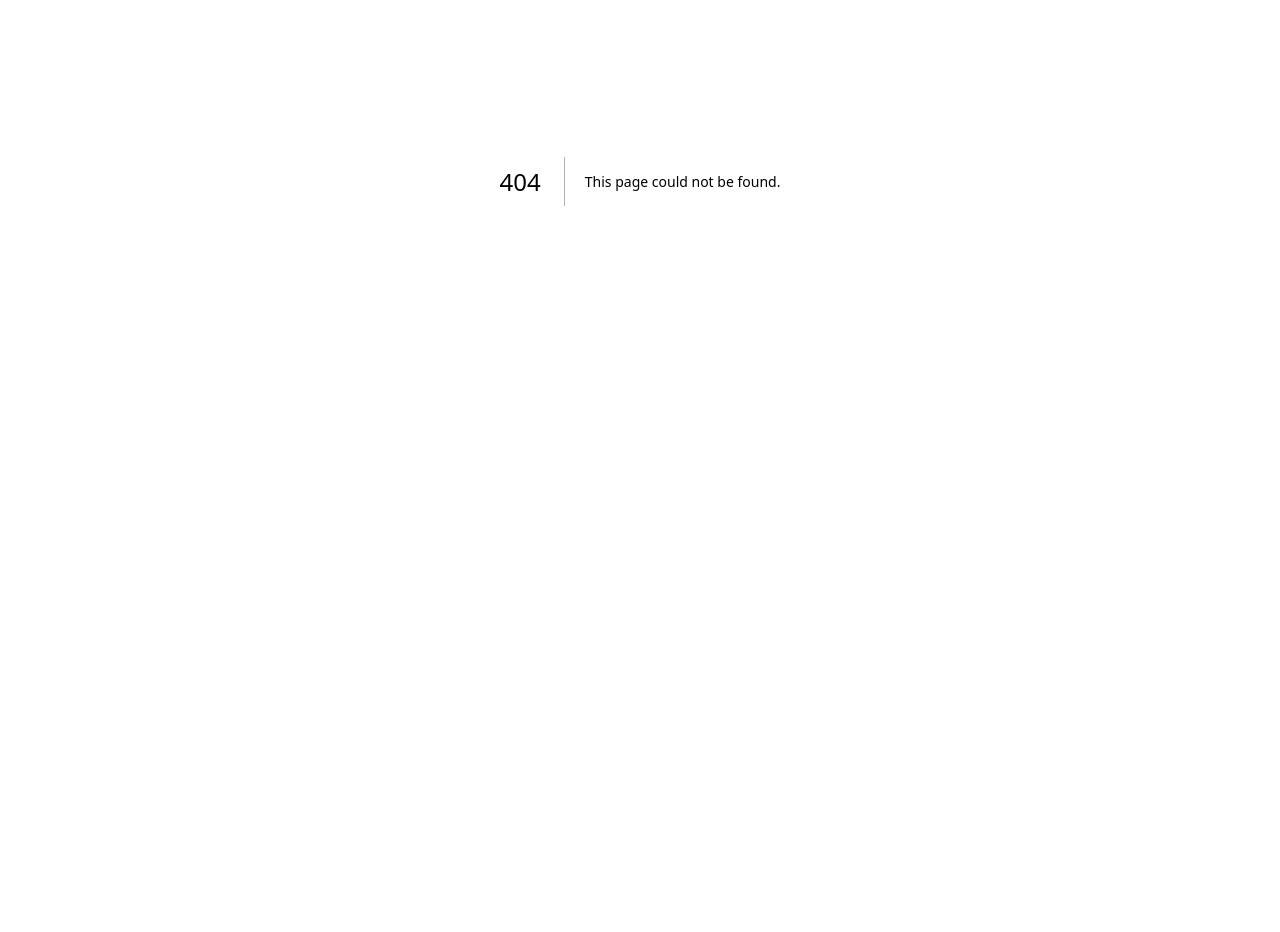
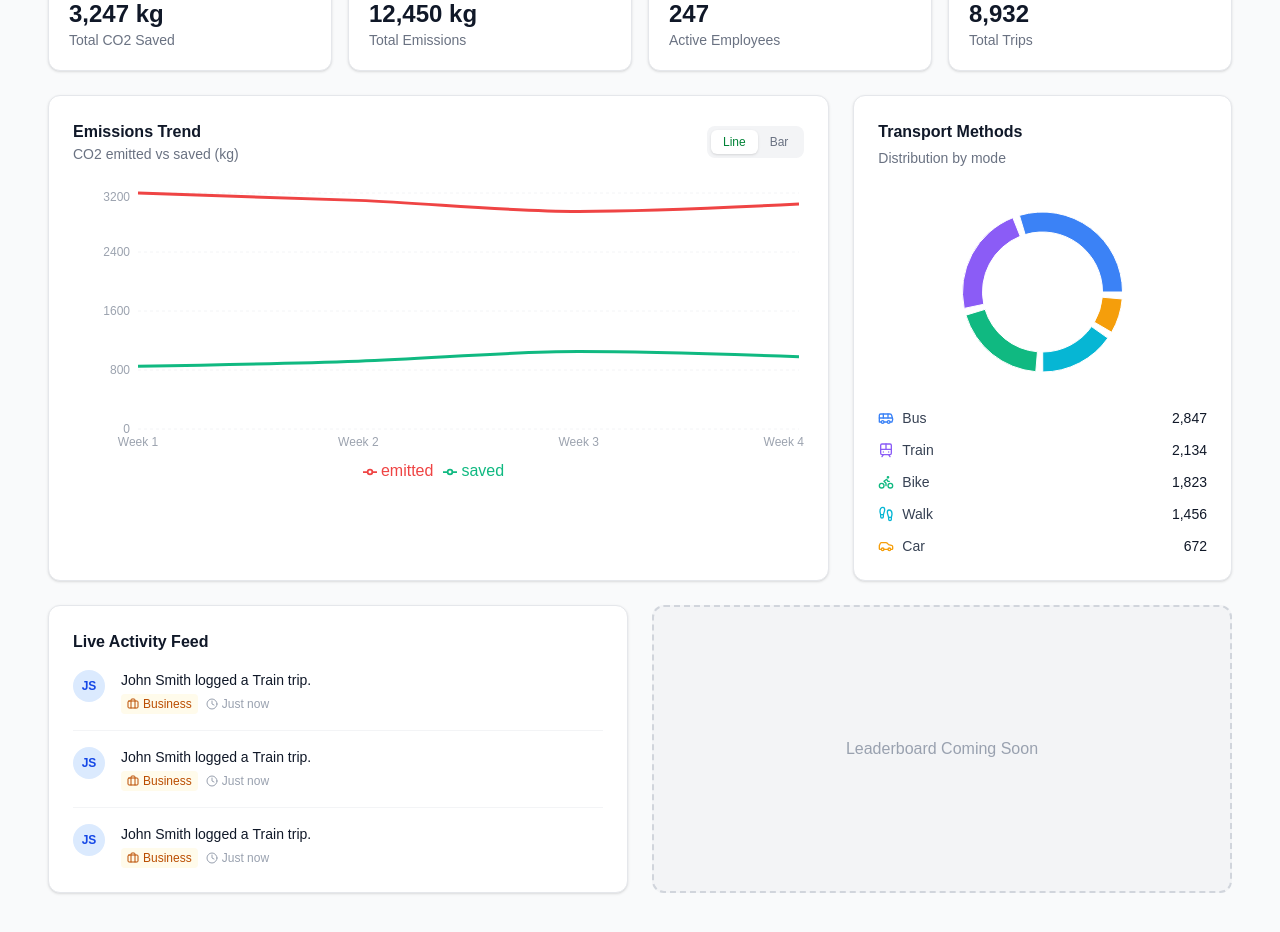
Before and after one commit to Eco-Navigation/FinalSubmissionGroupA, a Next.js app in the folder website/: page /company in a window 1280 px wide. Before the commit this address had no page. Shown: the part 280-1212 px from the top of the page. Before the commit the page ends 861 px from the top, so only its background shows below. Built offline with nearby package versions, Linux system fonts and the light colour scheme.

Commit message:
Initialise company dashboard page.

```diff
--- /dev/null
+++ b/website/app/company/page.tsx
@@ -0,0 +1,43 @@
+'use client';
+
+import React from 'react';
+import { CompanyStats, RecentActivity } from '@/components/CompanyInfo';
+import { EmissionsChart, TransportBreakdown } from '@/components/CompanyCharts';
+
+export default function CompanyDashboard() {
+  return (
+    <main className="min-h-screen bg-gray-50 p-6 md:p-12">
+      <div className="max-w-7xl mx-auto">
+
+        {/* Header */}
+        <div className="mb-8">
+          <h1 className="text-3xl font-bold text-gray-900">Company Overview</h1>
+          <p className="text-gray-600 mt-1">Global mobility metrics and sustainability targets.</p>
+        </div>
+
+        {/* 1. Key Metrics Cards */}
+        <CompanyStats />
+
+        {/* 2. Charts Grid */}
+        <div className="grid grid-cols-1 lg:grid-cols-3 gap-6 mb-6">
+          <div className="lg:col-span-2 h-full">
+            <EmissionsChart />
+          </div>
+          <div className="h-full">
+            <TransportBreakdown />
+          </div>
+        </div>
+
+        {/* 3. Bottom Grid */}
+        <div className="grid grid-cols-1 lg:grid-cols-2 gap-6">
+          <RecentActivity />
+          {/* Placeholder for future module (e.g. Leaderboard or Map) */}
+          <div className="bg-gray-100 rounded-xl border-2 border-dashed border-gray-300 p-6 flex items-center justify-center text-gray-400">
+            Leaderboard Coming Soon
+          </div>
+        </div>
+
+      </div>
+    </main>
+  );
+}
--- /dev/null
+++ b/website/components/CompanyCharts.tsx
@@ -0,0 +1,127 @@
+'use client';
+
+import React, { useState } from 'react';
+import {
+  LineChart, Line, BarChart, Bar, PieChart, Pie, Cell,
+  XAxis, YAxis, CartesianGrid, Tooltip, Legend, ResponsiveContainer
+} from 'recharts';
+import { Bus, Bike, Train, Car, Footprints } from 'lucide-react';
+
+// --- Data ---
+const emissionsData = [
+  { period: 'Week 1', emitted: 3200, saved: 850 },
+  { period: 'Week 2', emitted: 3100, saved: 920 },
+  { period: 'Week 3', emitted: 2950, saved: 1050 },
+  { period: 'Week 4', emitted: 3050, saved: 980 },
+];
+
+const transportData = [
+  { name: 'Bus', value: 2847, color: '#3b82f6', icon: Bus },
+  { name: 'Train', value: 2134, color: '#8b5cf6', icon: Train },
+  { name: 'Bike', value: 1823, color: '#10b981', icon: Bike },
+  { name: 'Walk', value: 1456, color: '#06b6d4', icon: Footprints },
+  { name: 'Car', value: 672, color: '#f59e0b', icon: Car },
+];
+
+export function EmissionsChart() {
+  const [chartType, setChartType] = useState<'line' | 'bar'>('line');
+
+  return (
+    <div className="bg-white rounded-xl p-6 shadow-sm border border-gray-200 h-full">
+      <div className="flex justify-between items-center mb-6">
+        <div>
+          <h3 className="font-semibold text-gray-900">Emissions Trend</h3>
+          <p className="text-sm text-gray-500">CO2 emitted vs saved (kg)</p>
+        </div>
+        <div className="flex bg-gray-100 rounded-lg p-1">
+          {['line', 'bar'].map((type) => (
+            <button
+              key={type}
+              onClick={() => setChartType(type as 'line' | 'bar')}
+              className={`px-3 py-1 rounded-md text-xs font-medium capitalize transition-all ${
+                chartType === type ? 'bg-white text-green-700 shadow-sm' : 'text-gray-500 hover:text-gray-700'
+              }`}
+            >
+              {type}
+            </button>
+          ))}
+        </div>
+      </div>
+
+      <div className="h-[300px] w-full">
+        <ResponsiveContainer width="100%" height="100%">
+          {chartType === 'line' ? (
+            <LineChart data={emissionsData}>
+              <CartesianGrid strokeDasharray="3 3" vertical={false} stroke="#f3f4f6" />
+              <XAxis dataKey="period" stroke="#9ca3af" fontSize={12} tickLine={false} axisLine={false} />
+              <YAxis stroke="#9ca3af" fontSize={12} tickLine={false} axisLine={false} />
+              <Tooltip
+                contentStyle={{ borderRadius: '8px', border: 'none', boxShadow: '0 4px 6px -1px rgb(0 0 0 / 0.1)' }}
+              />
+              <Legend />
+              <Line type="monotone" dataKey="emitted" stroke="#ef4444" strokeWidth={3} dot={false} />
+              <Line type="monotone" dataKey="saved" stroke="#10b981" strokeWidth={3} dot={false} />
+            </LineChart>
+          ) : (
+            <BarChart data={emissionsData}>
+              <CartesianGrid strokeDasharray="3 3" vertical={false} stroke="#f3f4f6" />
+              <XAxis dataKey="period" stroke="#9ca3af" fontSize={12} tickLine={false} axisLine={false} />
+              <YAxis stroke="#9ca3af" fontSize={12} tickLine={false} axisLine={false} />
+              <Tooltip
+                contentStyle={{ borderRadius: '8px', border: 'none', boxShadow: '0 4px 6px -1px rgb(0 0 0 / 0.1)' }}
+              />
+              <Legend />
+              <Bar dataKey="emitted" fill="#ef4444" radius={[4, 4, 0, 0]} />
+              <Bar dataKey="saved" fill="#10b981" radius={[4, 4, 0, 0]} />
+            </BarChart>
+          )}
+        </ResponsiveContainer>
+      </div>
+    </div>
+  );
+}
+
+export function TransportBreakdown() {
+  return (
+    <div className="bg-white rounded-xl p-6 shadow-sm border border-gray-200 h-full">
+      <h3 className="font-semibold text-gray-900 mb-1">Transport Methods</h3>
+      <p className="text-sm text-gray-500 mb-6">Distribution by mode</p>
+
+      <div className="h-[200px] w-full mb-4">
+        <ResponsiveContainer width="100%" height="100%">
+          <PieChart>
+            <Pie
+              data={transportData}
+              cx="50%"
+              cy="50%"
+              innerRadius={60}
+              outerRadius={80}
+              paddingAngle={5}
+              dataKey="value"
+            >
+              {transportData.map((entry, index) => (
+                <Cell key={`cell-${index}`} fill={entry.color} />
+              ))}
+            </Pie>
+            <Tooltip />
+          </PieChart>
+        </ResponsiveContainer>
+      </div>
+
+      <div className="space-y-3">
+        {transportData.map((item, index) => {
+          const Icon = item.icon;
+          return (
+            <div key={index} className="flex items-center justify-between text-sm">
+              <div className="flex items-center gap-2 text-gray-700">
+                <Icon className="w-4 h-4" style={{ color: item.color }} />
+                <span>{item.name}</span>
+              </div>
+              <span className="font-medium text-gray-900">{item.value.toLocaleString()}</span>
+            </div>
+          );
+        })}
+      </div>
+    </div>
+  );
+}
--- /dev/null
+++ b/website/components/CompanyInfo.tsx
@@ -0,0 +1,59 @@
+import { TrendingDown, TrendingUp, Users, Route, Clock, Briefcase } from 'lucide-react';
+
+export function CompanyStats() {
+  const stats = [
+    { label: 'Total CO2 Saved', value: '3,247 kg', change: '+18%', icon: TrendingDown, color: 'text-green-600', bg: 'bg-green-50' },
+    { label: 'Total Emissions', value: '12,450 kg', change: '-12%', icon: TrendingUp, color: 'text-green-600', bg: 'bg-green-50' },
+    { label: 'Active Employees', value: '247', change: '+5%', icon: Users, color: 'text-blue-600', bg: 'bg-blue-50' },
+    { label: 'Total Trips', value: '8,932', change: '+22%', icon: Route, color: 'text-purple-600', bg: 'bg-purple-50' },
+  ];
+
+  return (
+    <div className="grid grid-cols-1 md:grid-cols-2 xl:grid-cols-4 gap-4 mb-6">
+      {stats.map((stat, i) => (
+        <div key={i} className="bg-white p-5 rounded-xl shadow-sm border border-gray-200">
+          <div className="flex justify-between items-start mb-4">
+            <div className={`p-2 rounded-lg ${stat.bg}`}>
+              <stat.icon className={`w-5 h-5 ${stat.color}`} />
+            </div>
+            <span className="text-xs font-medium px-2 py-1 rounded-full bg-gray-100 text-gray-600">
+              {stat.change}
+            </span>
+          </div>
+          <h3 className="text-2xl font-bold text-gray-900">{stat.value}</h3>
+          <p className="text-sm text-gray-500">{stat.label}</p>
+        </div>
+      ))}
+    </div>
+  );
+}
+
+export function RecentActivity() {
+  return (
+    <div className="bg-white rounded-xl p-6 shadow-sm border border-gray-200 h-full">
+      <h3 className="font-semibold text-gray-900 mb-4">Live Activity Feed</h3>
+      <div className="space-y-4">
+        {[1, 2, 3].map((_, i) => (
+          <div key={i} className="flex gap-4 items-start pb-4 border-b border-gray-100 last:border-0 last:pb-0">
+            <div className="w-8 h-8 rounded-full bg-blue-100 flex items-center justify-center shrink-0 text-xs font-bold text-blue-700">
+              JS
+            </div>
+            <div>
+              <p className="text-sm text-gray-900">
+                <span className="font-medium">John Smith</span> logged a <span className="font-medium">Train</span> trip.
+              </p>
+              <div className="flex items-center gap-2 mt-1">
+                <span className="text-xs bg-amber-50 text-amber-700 px-1.5 py-0.5 rounded flex items-center gap-1">
+                  <Briefcase className="w-3 h-3" /> Business
+                </span>
+                <span className="text-xs text-gray-400 flex items-center gap-1">
+                  <Clock className="w-3 h-3" /> Just now
+                </span>
+              </div>
+            </div>
+          </div>
+        ))}
+      </div>
+    </div>
+  );
+}
```
